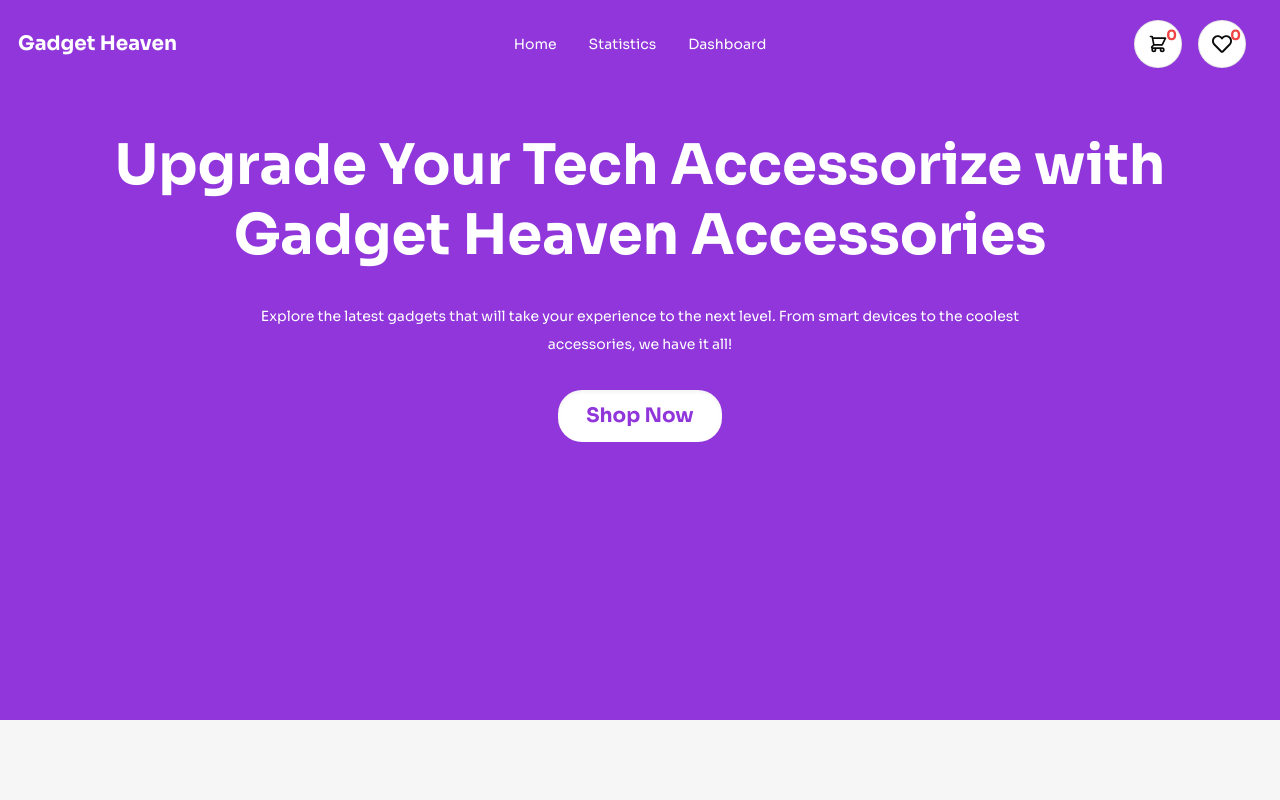
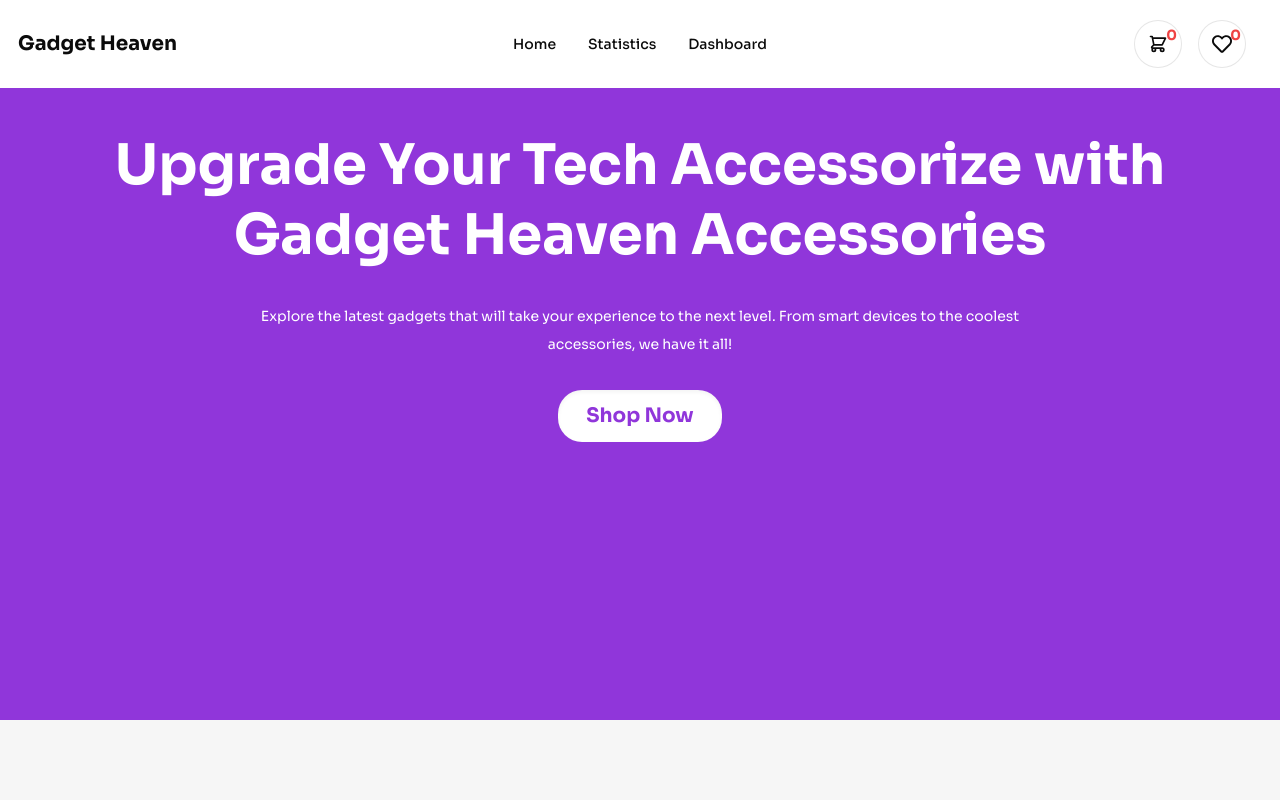
Before and after one commit to programming-hero-web-course-4/b10a8-gadget-heaven-salmanSrahman, a React (Vite) app: page /home in a window 1280 px wide. Shown: the top 800 px of the page. Built offline with nearby package versions, Linux system fonts and the light colour scheme.

Commit message:
navbar design change according to url location

```diff
--- a/src/Components/Navbar.jsx
+++ b/src/Components/Navbar.jsx
@@ -12,25 +12,45 @@ const Navbar = () => {
   const { addToWishListProdct } = useContext(AddToWishListContext);
 
   const location = useLocation();
-  console.log(location)
-
+  console.log(location.pathname === "/");
 
   const navList = (
     <>
       <li>
-        <NavLink to="/">Home</NavLink>
+        <NavLink
+          to="/"
+          className={`${
+            location.pathname === "/" ? "text-gray" : "text-secondary"
+          } text-sm font-medium`}
+        >
+          Home
+        </NavLink>
       </li>
       <li>
-        <NavLink to="/statistics">Statistics</NavLink>
+        <NavLink
+          to="/statistics"
+          className={`${
+            location.pathname === "/" ? "text-gray" : "text-secondary"
+          } text-sm font-medium`}
+        >
+          Statistics
+        </NavLink>
       </li>
       <li>
-        <NavLink to="/dashboard">Dashboard</NavLink>
+        <NavLink
+          to="/dashboard"
+          className={`${
+            location.pathname === "/" ? "text-gray" : "text-secondary"
+          } text-sm font-medium`}
+        >
+          Dashboard
+        </NavLink>
       </li>
     </>
   );
 
   return (
-    <div className="bg-primary">
+    <div className={`${location.pathname === "/" ? "bg-primary" : "bg-white"}`}>
       <Container>
         <div className="navbar text-base-100">
           <div className="navbar-start">
@@ -43,7 +63,7 @@ const Navbar = () => {
                 <svg
                   xmlns="http://www.w3.org/2000/svg"
                   className="w-5 h-5"
-                  fill="none"
+                  fill="none bg-red-600"
                   viewBox="0 0 24 24"
                   stroke="currentColor"
                 >
@@ -57,12 +77,22 @@ const Navbar = () => {
               </div>
               <ul
                 tabIndex={0}
-                className="menu menu-sm dropdown-content bg-base-100 rounded-box z-[1] mt-3 w-52 p-2 shadow"
+                className={`${
+                  location.pathname === "/"
+                    ? "bg-base-100 !text-primary"
+                    : "bg-primary text-base-100"
+                } menu menu-sm dropdown-content rounded-box z-[1] mt-3 w-52 p-2 shadow`}
               >
                 {navList}
               </ul>
             </div>
-            <a className="text-xl font-bold text-base-100">Gadget Heaven</a>
+            <a
+              className={`${
+                location.pathname === "/" ? "text-base-100" : "text-secondary"
+              } text-xl font-bold`}
+            >
+              Gadget Heaven
+            </a>
           </div>
           <div className="hidden navbar-center lg:flex">
             <ul className="px-1 menu menu-horizontal">{navList}</ul>
```
